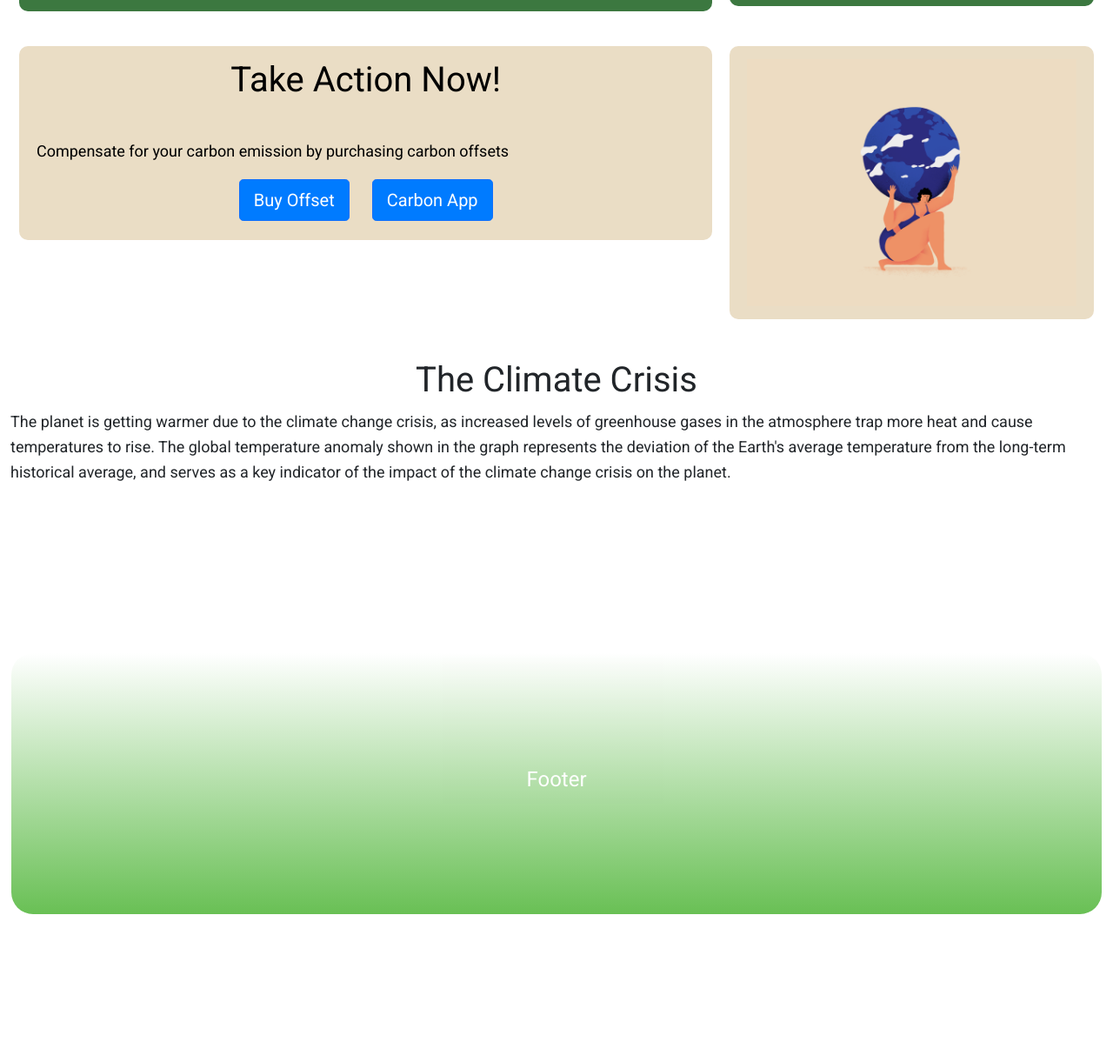
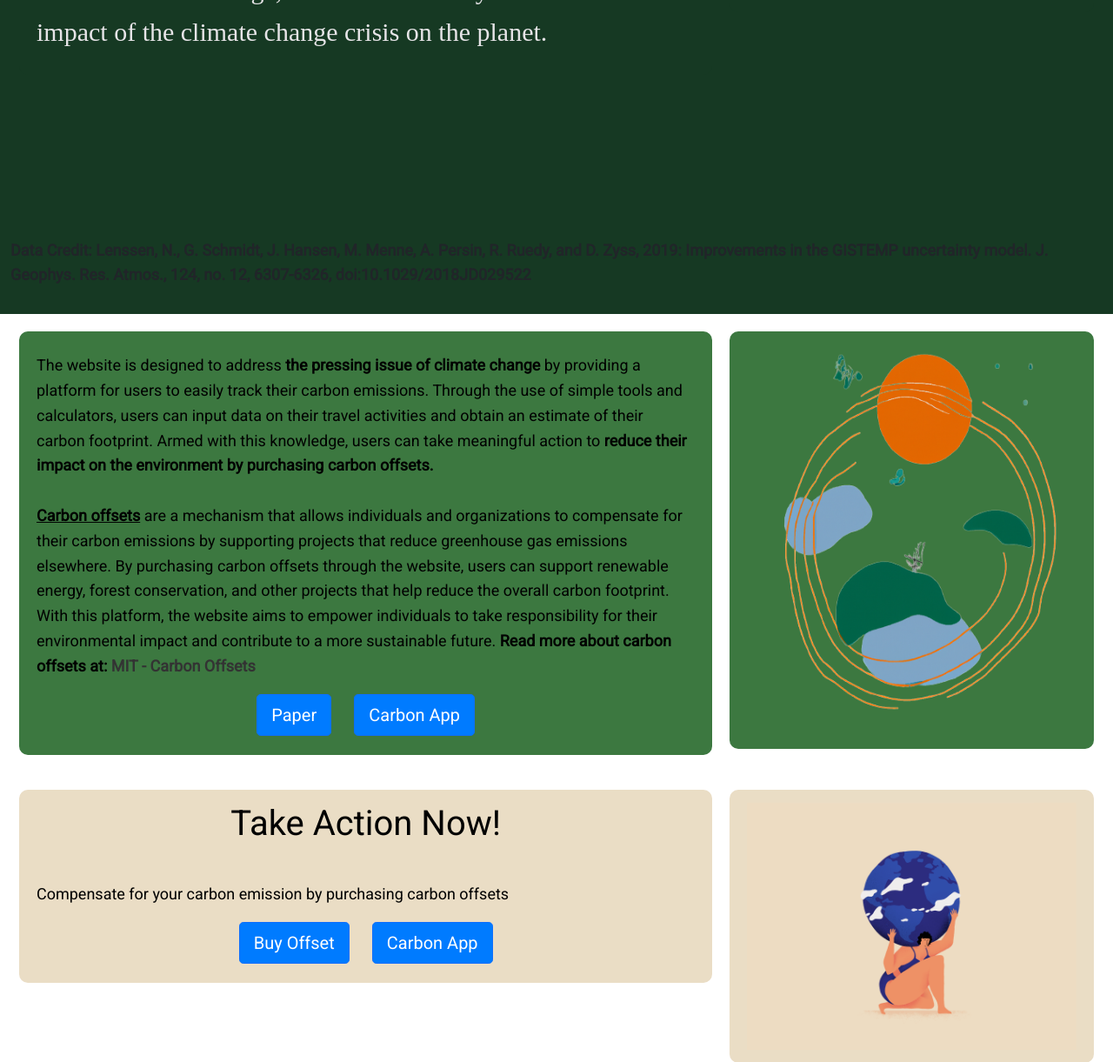
Before and after one commit to theoyster1/Carbon_App-Gruppe3, a Flask app: template capp/templates/purpose.html in a window 1280 px wide. Shown: the part 1363-2584 px from the top of the page at 87% size. Before the commit the page ends 2414 px from the top, so only its background shows below. Run offline with Flask 2, Linux system fonts and the light colour scheme; the template is opened without the code that fills it, so the values that code supplies are empty; a map, chart or similar area stays blank; some libraries are stand-ins or nearby versions.

Commit message:
Update purpose.html
endret på layouten i purpose.html

```diff
--- a/capp/templates/purpose.html
+++ b/capp/templates/purpose.html
@@ -4,6 +4,36 @@
 <div class="parallax">
     <h1 class="caption">Our Purpose</h1>
 </div>
+
+<!-- OLE 28.04 -->
+<section class="section_header_purpose" style="background-color: #163923;">
+    <div class="container" style="background-color: #163923; padding-top: 30px; padding-bottom: 20px;">
+        <h1 style="color: #e6e4e7; background: #3c7840; font-size: 100px; line-height: 99px; font-weight: 700; margin: 0 5px 24px; left: 50%; top: 50%; text-align: center; padding: 10px; margin: 0 5px 24px; font-family: 'Libre Baskerville', serif; ">The Climate Crisis</h1>
+      <div class="header" style="background-color: #163923;">
+        <div class="box" style="background-color: #163923;">
+
+          <p style="color:#e6e4e7; text-align:left; font-size: 30px; font-family: 'Libre Baskerville', serif;">
+            The planet is getting warmer due to the climate change crisis, as increased levels of greenhouse gases in the atmosphere trap more heat and cause temperatures to rise.
+                The global temperature anomaly shown in the graph represents the deviation of the Earth's average temperature from the long-term historical average, and serves as a key indicator of the impact of the climate change crisis on the planet.
+          </p>
+        </div>
+        <div class="box" style="background-color: #163923;">
+            <img
+              src="{{url_for('static', filename='icons/purpose5.png')}}"
+
+              alt=""/>
+          </div>
+      </div>
+      <div class="box">
+        <canvas id="temperature_chart"></canvas>
+        <p><b>Data Credit: Lenssen, N., G. Schmidt, J. Hansen, M. Menne, A. Persin, R. Ruedy, and D. Zyss, 2019: Improvements in the GISTEMP uncertainty model. J. Geophys. Res. Atmos., 124, no. 12, 6307-6326, doi:10.1029/2018JD029522 </b></p>
+    </div>
+
+</div>
+</section>
+
+<!--  -->
+
 <!-- Header -->
 <section class="section_header_purpose">
     <div class="container">
@@ -72,24 +102,6 @@
 </section>
 <!--  -->
 
-<!-- purpose -->
-<section class="section_body_purpose">
-    <div class="container">
-
-        <div class="purpose" style="display:block;">
-            <br><h1 style="text-align:center;"> The Climate Crisis </h1>
-            <!-- <p>
-                The purpose of the website is to empower individuals to track and offset their carbon emissions in order to reduce their environmental impact.
-            </p>       -->
-            <p>The planet is getting warmer due to the climate change crisis, as increased levels of greenhouse gases in the atmosphere trap more heat and cause temperatures to rise.
-                The global temperature anomaly shown in the graph represents the deviation of the Earth's average temperature from the long-term historical average, and serves as a key indicator of the impact of the climate change crisis on the planet.
-            </p>
-        </div>
-        <div class="box">
-            <canvas id="temperature_chart"></canvas>
-        </div>
-    </div>
-</section>
 
 {% block javascript %}
 
@@ -109,7 +121,7 @@
                         {
                             label: 'Global Temperature (°C)',
                             data: world_temp_data,
-                            borderColor: 'rgba(227, 103, 1)',
+                            borderColor: '#3c7840',
                             fill: false
                         }
                     ]
@@ -119,16 +131,16 @@
                         display: true,
                         text: 'Global Temperature Anomoly by Year',
                         fontSize: 20,
-                        fontColor: 'black'
+                        fontColor: '#e6e4e7'
                     },
                     legend: {
                         display: false,
-                        fontColor: 'black'
+                        fontColor: '#e6e4e7'
                     },
                     scales: {
                         xAxes: [{
                             ticks: {
-                                fontColor: 'black'
+                                fontColor: '#e6e4e7'
                             }
                         }],
                         yAxes: [{
@@ -138,7 +150,7 @@
                                 },
                                 min: min_temp, // manually set the minimum temperature
                                 max: max_temp, // manually set the maximum temperature
-                                fontColor: 'black'
+                                fontColor: '#e6e4e7'
                             }
                         }]
                     },
```
